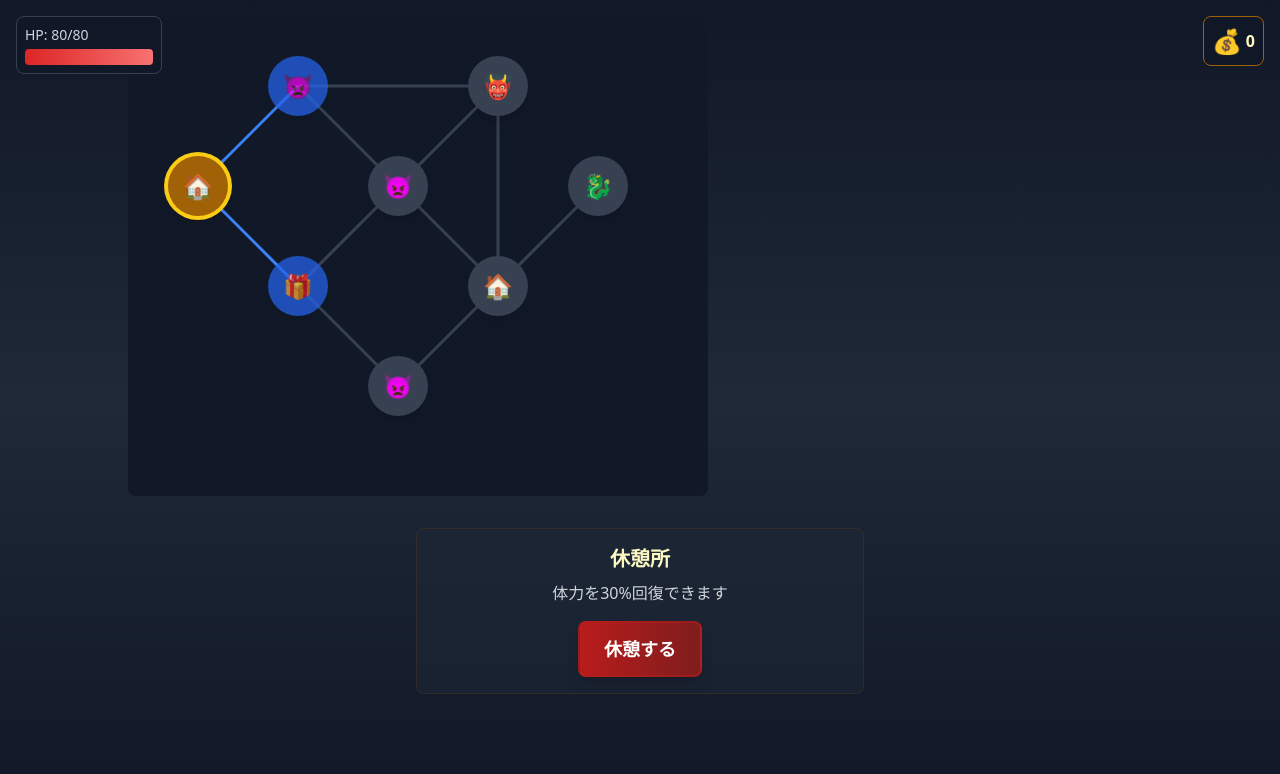
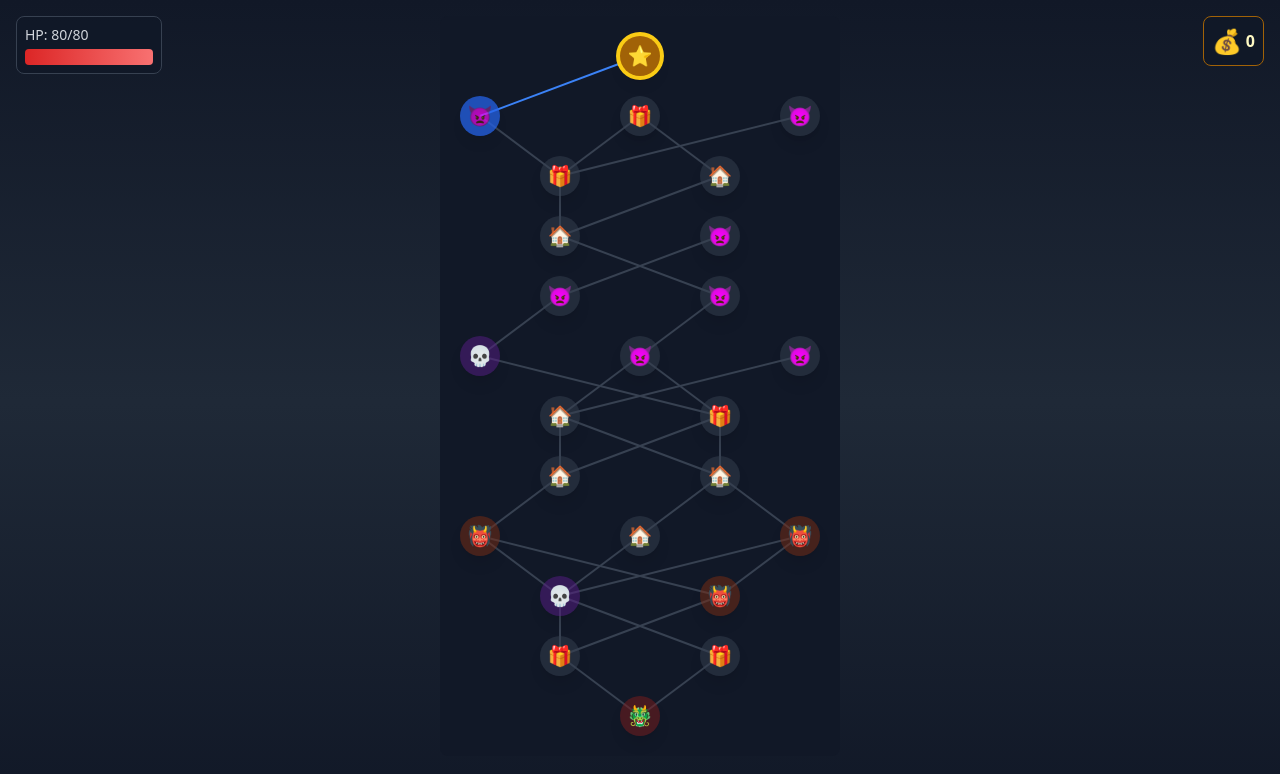
Before and after one commit to kekoyana/ai_game, a React (Vite) app in the folder suiko_sts/: page / in a window 1280 px wide. Shown: the top 774 px of the page. Built offline with nearby package versions, Linux system fonts and the light colour scheme.

Commit message:
マップを大きくする

```diff
--- a/suiko_sts/src/components/Map.tsx
+++ b/suiko_sts/src/components/Map.tsx
@@ -3,18 +3,20 @@ import { RootState } from '../store'
 import { moveToNode } from '../store/slices/mapSlice'
 import { NodeType, MapNode } from '../data/mapNodes'
 
-const getNodeIcon = (type: NodeType) => {
+const getNodeIcon = (type: NodeType, level?: number) => {
   switch (type) {
     case 'enemy':
-      return '👿'
+      return level && level > 6 ? '👹' : '👿'
     case 'elite':
-      return '👹'
+      return '💀'
     case 'boss':
-      return '🐉'
+      return '🐲'
     case 'item':
       return '🎁'
     case 'rest':
       return '🏠'
+    case 'empty':
+      return '⭐'
   }
 }
 
@@ -22,12 +24,29 @@ const getNodeColor = (
   nodeId: string,
   currentNodeId: string,
   clearedNodes: string[],
-  availableNodes: string[]
+  availableNodes: string[],
+  type: NodeType,
+  level?: number
 ) => {
   if (nodeId === currentNodeId) return 'ring-4 ring-yellow-400 bg-yellow-700'
   if (clearedNodes.includes(nodeId)) return 'bg-green-700'
-  if (availableNodes.includes(nodeId)) return 'bg-blue-600 animate-pulse'
-  return 'bg-gray-700'
+  if (availableNodes.includes(nodeId)) {
+    if (type === 'boss') return 'bg-red-600 animate-pulse'
+    if (type === 'elite') return 'bg-purple-600 animate-pulse'
+    if (level && level > 6) return 'bg-orange-600 animate-pulse'
+    return 'bg-blue-600 animate-pulse'
+  }
+
+  switch (type) {
+    case 'boss':
+      return 'bg-red-900/50'
+    case 'elite':
+      return 'bg-purple-900/50'
+    case 'enemy':
+      return level && level > 6 ? 'bg-orange-900/50' : 'bg-gray-700/50'
+    default:
+      return 'bg-gray-700/50'
+  }
 }
 
 const Map = () => {
@@ -47,15 +66,23 @@ const Map = () => {
   const minY = Math.min(...nodes.map((n: MapNode) => n.y))
   const maxY = Math.max(...nodes.map((n: MapNode) => n.y))
 
-  // SVG座標系に変換するための関数
-  const nodeSize = 60
-  const padding = 40
-  const width = (maxX - minX + 1) * (nodeSize + padding)
-  const height = (maxY - minY + 1) * (nodeSize + padding)
+  // SVG座標系のパラメータ
+  const nodeSize = 40 // ノードサイズを小さく
+  const padding = 20 // パディングも小さく
 
+  // マップ全体のサイズを計算
+  const width = Math.min(1024, maxX - minX + nodeSize + padding * 2)
+  const height = Math.min(768, maxY - minY + nodeSize + padding * 2)
+
+  // スケール係数を計算（画面に収まるように）
+  const scaleX = (width - padding * 2) / (maxX - minX + nodeSize)
+  const scaleY = (height - padding * 2) / (maxY - minY + nodeSize)
+  const scale = Math.min(scaleX, scaleY)
+
+  // ノードの位置を計算する関数
   const getNodePosition = (x: number, y: number) => ({
-    x: (x - minX) * (nodeSize + padding) + nodeSize / 2 + padding,
-    y: (y - minY) * (nodeSize + padding) + nodeSize / 2 + padding
+    x: (x - minX) * scale + padding,
+    y: (y - minY) * scale + padding
   })
 
   const handleNodeClick = (nodeId: string) => {
@@ -64,12 +91,25 @@ const Map = () => {
     }
   }
 
+  // ノードの説明文を生成
+  const getNodeDescription = (node: MapNode) => {
+    if (node.type === 'empty') return 'スタート地点'
+    if (node.type === 'enemy') return `敵: ${node.enemyType}`
+    if (node.type === 'elite') return `強敵: ${node.enemyType}`
+    if (node.type === 'boss') return `ボス: ${node.enemyType}`
+    if (node.type === 'item') return `アイテム: ${node.itemType}`
+    if (node.type === 'rest') return '休憩所'
+    return ''
+  }
+
   return (
-    <div className="w-full overflow-x-auto">
+    <div className="w-full flex justify-center">
+      <div className="relative overflow-hidden rounded-lg">
         <svg
-        width={width + padding * 2}
-        height={height + padding * 2}
-        className="bg-gray-900 rounded-lg"
+          width={width}
+          height={height}
+          className="bg-gray-900"
+          viewBox={`0 0 ${width} ${height}`}
         >
           {/* 接続線 */}
           {nodes.map((node: MapNode) =>
@@ -83,18 +123,18 @@ const Map = () => {
               return (
                 <line
                   key={`${node.id}-${targetId}`}
-                x1={start.x}
-                y1={start.y}
-                x2={end.x}
-                y2={end.y}
+                  x1={start.x + nodeSize/2}
+                  y1={start.y + nodeSize/2}
+                  x2={end.x + nodeSize/2}
+                  y2={end.y + nodeSize/2}
                   stroke={
                     clearedNodes.includes(node.id) && clearedNodes.includes(targetId)
-                    ? '#22c55e' // 緑色（クリア済み）
+                      ? '#22c55e'
                       : availableNodes.includes(targetId)
-                    ? '#3b82f6' // 青色（移動可能）
-                    : '#374151' // グレー（通常）
+                      ? '#3b82f6'
+                      : '#374151'
                   }
-                strokeWidth={3}
+                  strokeWidth={2}
                 />
               )
             })
@@ -103,10 +143,12 @@ const Map = () => {
           {/* ノード */}
           {nodes.map((node: MapNode) => {
             const pos = getNodePosition(node.x, node.y)
+            const description = getNodeDescription(node)
+
             return (
               <g
                 key={node.id}
-              transform={`translate(${pos.x - nodeSize/2}, ${pos.y - nodeSize/2})`}
+                transform={`translate(${pos.x}, ${pos.y})`}
                 onClick={() => handleNodeClick(node.id)}
                 className="cursor-pointer"
               >
@@ -117,26 +159,30 @@ const Map = () => {
                   className="overflow-visible"
                 >
                   <div
-                  className={`w-full h-full rounded-full flex items-center justify-center text-2xl
+                    className={`w-full h-full rounded-full flex items-center justify-center text-xl
                                transition-all duration-200 transform hover:scale-110
-                             shadow-lg ${getNodeColor(node.id, currentNodeId, clearedNodes, availableNodes)}`}
+                               shadow-lg ${getNodeColor(node.id, currentNodeId, clearedNodes, availableNodes, node.type, node.level)}`}
                   >
-                  {getNodeIcon(node.type)}
+                    {getNodeIcon(node.type, node.level)}
                   </div>
                 </foreignObject>
 
                 {/* ノードの説明（ホバー時に表示） */}
                 <foreignObject
-                x={-100}
+                  x={-80}
                   y={nodeSize}
-                width={260}
-                height={100}
+                  width={200}
+                  height={60}
                   className="pointer-events-none"
                 >
                   <div className="opacity-0 group-hover:opacity-100 transition-opacity
-                              bg-black/80 text-white p-2 rounded text-center text-sm">
-                  {node.enemyType || node.itemType ||
-                   (node.type === 'rest' ? '休憩所' : '')}
+                                bg-black/80 text-white p-2 rounded text-center text-xs">
+                    <div className="font-bold">{description}</div>
+                    {node.level && node.level > 0 && (
+                      <div className="text-xs text-gray-400">
+                        レベル {node.level}
+                      </div>
+                    )}
                   </div>
                 </foreignObject>
               </g>
@@ -144,6 +190,7 @@ const Map = () => {
           })}
         </svg>
       </div>
+    </div>
   )
 }
 
--- a/suiko_sts/src/data/mapNodes.ts
+++ b/suiko_sts/src/data/mapNodes.ts
@@ -1,15 +1,16 @@
-export type NodeType = 'enemy' | 'elite' | 'boss' | 'item' | 'rest'
+export type NodeType = 'empty' | 'enemy' | 'elite' | 'boss' | 'item' | 'rest'
 
 export interface MapNode {
   id: string
   type: NodeType
   x: number
   y: number
-  connections: string[] // 接続されているノードのID
+  connections: string[]
   visited?: boolean
   cleared?: boolean
-  enemyType?: string // 敵の種類（敵ノードの場合）
-  itemType?: string  // アイテムの種類（アイテムノードの場合）
+  enemyType?: string
+  itemType?: string
+  level?: number
 }
 
 export interface MapLevel {
@@ -18,72 +19,184 @@ export interface MapLevel {
   bossNodeId: string
 }
 
-// 例：最初のマップ
-export const initialMap: MapLevel = {
-  startNodeId: 'start',
-  bossNodeId: 'boss',
-  nodes: [
-    {
-      id: 'start',
-      type: 'rest',
-      x: 0,
-      y: 0,
-      connections: ['enemy1', 'item1'],
-    },
-    {
-      id: 'enemy1',
-      type: 'enemy',
-      x: 1,
-      y: -1,
-      connections: ['elite1', 'enemy2'],
-      enemyType: '山賊'
-    },
-    {
-      id: 'item1',
-      type: 'item',
-      x: 1,
-      y: 1,
-      connections: ['enemy2', 'enemy3'],
-      itemType: '武器庫'
-    },
-    {
-      id: 'enemy2',
-      type: 'enemy',
-      x: 2,
-      y: 0,
-      connections: ['elite1', 'rest1'],
-      enemyType: '官兵'
-    },
-    {
-      id: 'enemy3',
-      type: 'enemy',
-      x: 2,
-      y: 2,
-      connections: ['rest1'],
-      enemyType: '山賊'
-    },
-    {
-      id: 'elite1',
-      type: 'elite',
-      x: 3,
-      y: -1,
-      connections: ['rest1'],
-      enemyType: '高級官兵'
-    },
-    {
-      id: 'rest1',
-      type: 'rest',
-      x: 3,
-      y: 1,
-      connections: ['boss']
-    },
-    {
-      id: 'boss',
-      type: 'boss',
-      x: 4,
-      y: 0,
-      connections: [],
-      enemyType: '高俅'
-    }
+// 敵の種類とその出現階層
+const enemyPool = {
+  early: [ // 序盤（レベル1-3）
+    { type: '山賊', difficulty: 1 },
+    { type: '官兵', difficulty: 1 },
+    { type: '密偵', difficulty: 2 },
+    { type: '脱獄囚', difficulty: 2 }
+  ],
+  mid: [ // 中盤（レベル4-6）
+    { type: '賊将', difficulty: 3 },
+    { type: '武芸者', difficulty: 3 },
+    { type: '流れ者', difficulty: 3 },
+    { type: '山賊頭', difficulty: 4 }
+  ],
+  late: [ // 終盤（レベル7-9）
+    { type: '軍師', difficulty: 4 },
+    { type: '将軍', difficulty: 5 },
+    { type: '侠客', difficulty: 5 }
+  ],
+  elite: [ // エリート敵
+    { type: '高級官兵', difficulty: 6 },
+    { type: '辺境の将', difficulty: 7 },
+    { type: '朝廷の刺客', difficulty: 8 }
+  ],
+  boss: [ // ボス
+    { type: '高俅', difficulty: 10 }
   ]
 }
+
+// アイテムの種類
+const itemTypes = [
+  '武器庫',
+  '秘伝書',
+  '宝物庫',
+  '道具箱'
+]
+
+// マップ生成のための設定
+const MAP_CONFIG = {
+  TOTAL_LEVELS: 12,
+  NODES_PER_LEVEL: 3,
+  NODE_SPACING: {
+    X: 160,
+    Y: 60
+  },
+  PROBABILITIES: {
+    early: {
+      enemy: 0.5,
+      item: 0.3,
+      rest: 0.2,
+      elite: 0
+    },
+    mid: {
+      enemy: 0.5,
+      item: 0.2,
+      rest: 0.2,
+      elite: 0.1
+    },
+    late: {
+      enemy: 0.4,
+      item: 0.2,
+      rest: 0.2,
+      elite: 0.2
+    },
+    final: {
+      enemy: 0.3,
+      item: 0.2,
+      rest: 0.2,
+      elite: 0.3
+    }
+  }
+}
+
+// ランダムな要素を配列から選択
+const randomChoice = <T>(arr: T[]): T => {
+  return arr[Math.floor(Math.random() * arr.length)]
+}
+
+// 指定された確率に基づいてノードタイプを選択
+const selectNodeType = (level: number): NodeType => {
+  const rand = Math.random()
+  let probs
+
+  if (level <= 3) probs = MAP_CONFIG.PROBABILITIES.early
+  else if (level <= 6) probs = MAP_CONFIG.PROBABILITIES.mid
+  else if (level <= 9) probs = MAP_CONFIG.PROBABILITIES.late
+  else probs = MAP_CONFIG.PROBABILITIES.final
+
+  if (rand < probs.enemy) return 'enemy'
+  else if (rand < probs.enemy + probs.item) return 'item'
+  else if (rand < probs.enemy + probs.item + probs.rest) return 'rest'
+  else return 'elite'
+}
+
+// 敵の種類を選択
+const selectEnemyType = (level: number): string => {
+  if (level <= 3) return randomChoice(enemyPool.early).type
+  else if (level <= 6) return randomChoice(enemyPool.mid).type
+  else if (level <= 9) return randomChoice(enemyPool.late).type
+  else return randomChoice(enemyPool.elite).type
+}
+
+// マップのランダム生成
+export const generateMap = (): MapLevel => {
+  const nodes: MapNode[] = []
+  const levels: MapNode[][] = []
+
+  // スタートノードの生成（中央に配置）
+  const startNode: MapNode = {
+    id: 'start',
+    type: 'empty',
+    x: MAP_CONFIG.NODE_SPACING.X * 1.5,
+    y: 0,
+    connections: []
+  }
+  nodes.push(startNode)
+  levels[0] = [startNode]
+
+  // 中間レベルのノード生成
+  for (let level = 1; level < MAP_CONFIG.TOTAL_LEVELS - 1; level++) {
+    const levelNodes: MapNode[] = []
+    const nodesCount = Math.min(3, Math.max(2, Math.floor(Math.random() * 3) + 1))
+
+    for (let i = 0; i < nodesCount; i++) {
+      const type = selectNodeType(level)
+      const node: MapNode = {
+        id: `node_${level}_${i}`,
+        type,
+        x: MAP_CONFIG.NODE_SPACING.X * (i - (nodesCount - 1) / 2 + 1.5),
+        y: level * MAP_CONFIG.NODE_SPACING.Y,
+        connections: [],
+        level,
+        enemyType: type === 'enemy' || type === 'elite' ? selectEnemyType(level) : undefined,
+        itemType: type === 'item' ? randomChoice(itemTypes) : undefined
+      }
+      nodes.push(node)
+      levelNodes.push(node)
+    }
+    levels[level] = levelNodes
+  }
+
+  // ボスノードの生成（中央に配置）
+  const bossNode: MapNode = {
+    id: 'boss',
+    type: 'boss',
+    x: MAP_CONFIG.NODE_SPACING.X * 1.5,
+    y: (MAP_CONFIG.TOTAL_LEVELS - 1) * MAP_CONFIG.NODE_SPACING.Y,
+    connections: [],
+    enemyType: randomChoice(enemyPool.boss).type
+  }
+  nodes.push(bossNode)
+  levels[MAP_CONFIG.TOTAL_LEVELS - 1] = [bossNode]
+
+  // ノード間の接続を生成
+  for (let level = 0; level < levels.length - 1; level++) {
+    const currentLevelNodes = levels[level]
+    const nextLevelNodes = levels[level + 1]
+
+    currentLevelNodes.forEach(node => {
+      // 各ノードから1-2個のランダムな接続を生成
+      const connectionCount = Math.floor(Math.random() * 2) + 1
+      const possibleConnections = [...nextLevelNodes]
+
+      for (let i = 0; i < connectionCount && possibleConnections.length > 0; i++) {
+        const targetIndex = Math.floor(Math.random() * possibleConnections.length)
+        const targetNode = possibleConnections[targetIndex]
+        node.connections.push(targetNode.id)
+        possibleConnections.splice(targetIndex, 1)
+      }
+    })
+  }
+
+  return {
+    nodes,
+    startNodeId: startNode.id,
+    bossNodeId: bossNode.id
+  }
+}
+
+// 初期マップの生成
+export const initialMap = generateMap()
```
Lines whose indentation alone changed are shown as unchanged.
